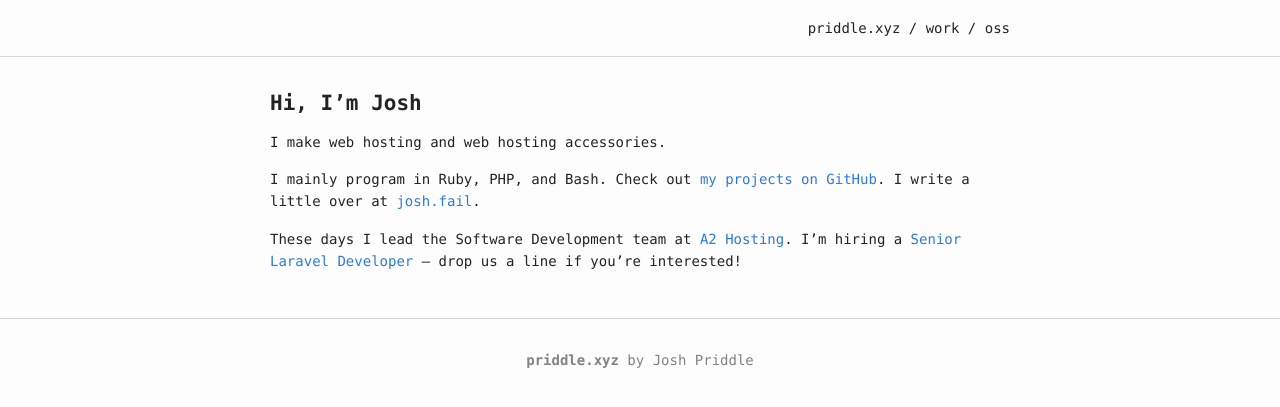
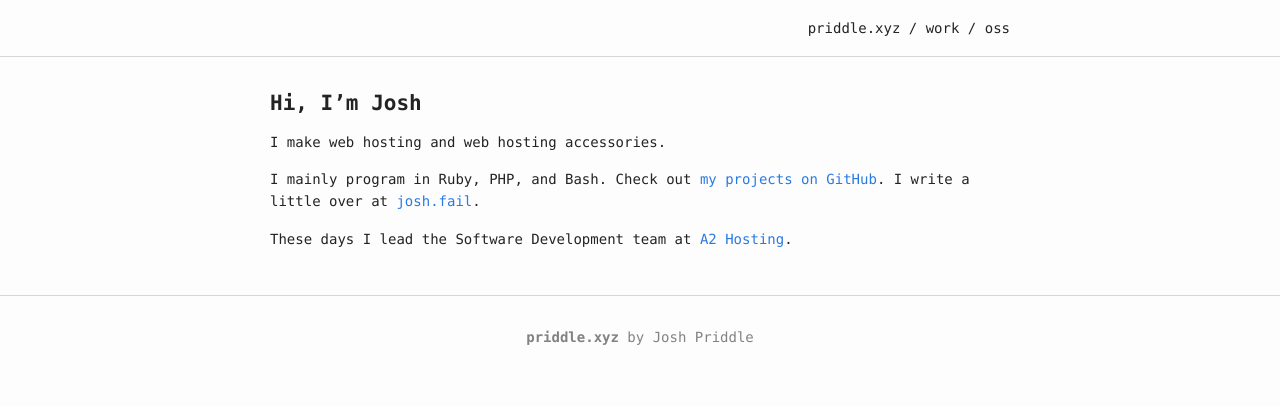
Before and after one commit to itspriddle/priddle.xyz, a Jekyll site: the page built from _pages/index.md, in a window 1280 px wide. Shown: the top 407 px of the page. Built offline with Jekyll 4.4.1, drawn with Linux system fonts in a browser that asks for light colours.

Commit message:
Update index.md

```diff
--- a/_pages/index.md
+++ b/_pages/index.md
@@ -9,10 +9,8 @@
 I mainly program in Ruby, PHP, and Bash. Check out [my projects on
 GitHub][GitHub]. I write a little over at [josh.fail][].
 
-These days I lead the Software Development team at [A2 Hosting][]. I'm hiring
-a [Senior Laravel Developer][] --- drop us a line if you're interested!
+These days I lead the Software Development team at [A2 Hosting][].
 
 [GitHub]: https://github.com/{{ site.author.github }}
 [A2 Hosting]: https://www.a2hosting.com/about/careers
 [josh.fail]: https://josh.fail
-[Senior Laravel Developer]: https://a2hosting.applytojob.com/apply/Qn5RMGDQFb/Senior-Laravel-Developer-Remote
```
